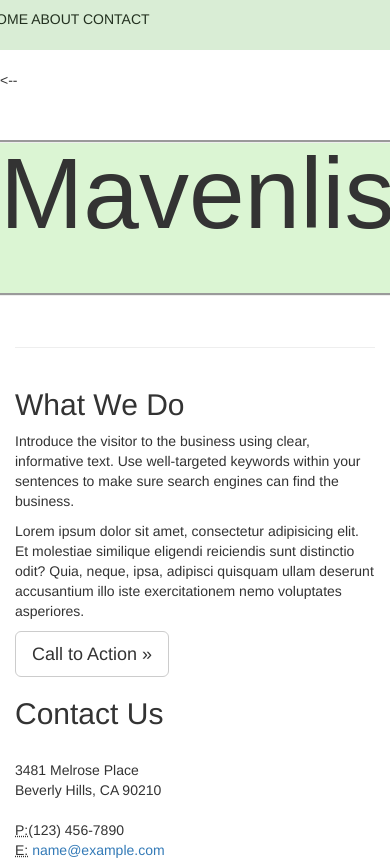
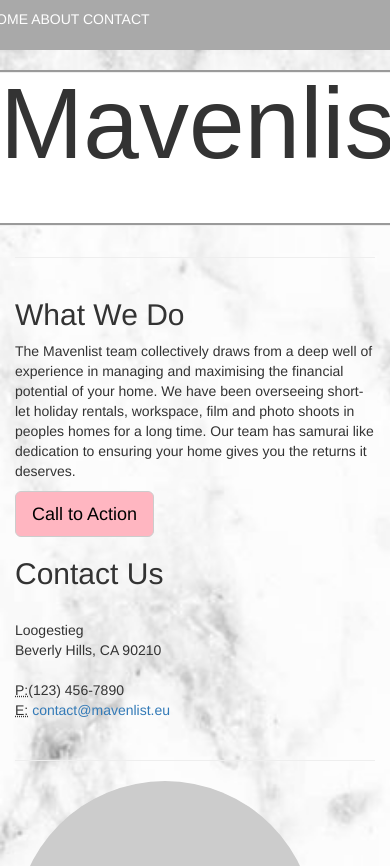
Before and after one commit to jg-maven/jg-maven.github.io, a plain HTML site: page index.html in a window 390 px wide. Shown: the top 866 px of the page. Drawn offline with nearby package versions, Linux system fonts and the light colour scheme.

Commit message:
Updatedfiles

```diff
--- a/about.html
+++ b/about.html
@@ -1,7 +1,7 @@
 <html><head>
 		<title>My New Website</title>
 		<meta name="viewport" content="width=device-width, initial-scale=1">
-
+		<link rel="stylesheet" href="https://cdnjs.cloudflare.com/ajax/libs/animate.css/3.5.2/animate.min.css">
 		<link href="https://v4-alpha.getbootstrap.com/dist/css/bootstrap.min.css" rel="stylesheet">
 		<link rel="stylesheet" href="https://maxcdn.bootstrapcdn.com/font-awesome/4.4.0/css/font-awesome.min.css">
 		<link rel="stylesheet" type="text/css" href="css/style.css">
@@ -11,12 +11,12 @@
 	<nav class="navbar navbar-toggleable-md">
 		<div class="navbar-nav mynav">
 			<a class="nav-item nav-link" href="index.html">HOME</a>
-			<a class="nav-item nav-link" href="#">ABOUT</a>
-			<a class="nav-item nav-link" href="#">CONTACT</a>
+			<a class="nav-item nav-link" href="about.html">ABOUT</a>
+			<a class="nav-item nav-link" href="contact.html">CONTACT</a>
 		</div>
 
 	</nav>
-		<p class="h1">Mavenlist</p>
+		<p class="h1" ><span class="animated fadeInLeftBig slow">Mavenlist</span></p>
 			<div class="container">
 				<div class="row">
 					<div class="col-md-4">
--- a/css/style.css
+++ b/css/style.css
@@ -12,10 +12,10 @@ a:hover{text-decoration: none;}
 font-style: normal;
 font-weight: 400;
 font-size: 100px;
-	text-decoration-color: darkgreen;
-	background-color: DBF5D3;
+	text-decoration-color: darkgray;
+	background-color: white;
 	text-align: center;
-	position: relative;
+
 bottom: 20px;
 	border-bottom-style: groove;
 	border-top-style: groove;
@@ -29,12 +29,12 @@ margin-top: 40;
 margin-bottom: 40;
 font-size: 50px;}
 .navbar{background-color:
-	 #D9EDD5;
+	 darkgray;
 }
 
 .nav-item {
-    color: #22301F;
-padding-bottom: 30px;
+    color: white;
+padding-bottom: 10px;
 text-align: center;}
 .mynav {width: 100%;
 justify-content: center;}
@@ -44,5 +44,21 @@ margin-bottom: 10px;}
 .crossl {font-family: Open sans, sans-serif;}
 .nav
 .hintergrund {background-color: antiquewhite;}
-.dirk {background: url('../img/dirk.gif');
+.dirk {background: url('../img/marble.jpg');
 background-size: cover;}
+.nav-item:hover {color: lightpink;}
+.nav-item:active {color: hotpink;}
+.nav-item:focus {color: lightpink;}
+.slow {animation-duration: 4s}
+.contact {padding-bottom: 10px;}
+.contact-card {width: 50%;
+	margin-left: auto;
+	margin-right: auto;
+	margin-top: 5%}
+	.pulse {animation-duration: 4s;
+		background-color: lightpink;
+		color: black;}
+.btn:focus,
+.btn:hover {
+	color: hotpink;
+}
--- a/index.html
+++ b/index.html
@@ -2,7 +2,7 @@
 <head>
 	<title class="fa">Mavenlist</title>
 	<meta name="viewport" content="width=device-width, initial-scale=1">
-
+		<link rel="stylesheet" href="https://cdnjs.cloudflare.com/ajax/libs/animate.css/3.5.2/animate.min.css">
 		<link href="https://v4-alpha.getbootstrap.com/dist/css/bootstrap.min.css" rel="stylesheet">
 		<link rel="stylesheet" href="https://maxcdn.bootstrapcdn.com/font-awesome/4.4.0/css/font-awesome.min.css">
 		<link rel="stylesheet" type="text/css" href="css/style.css">
@@ -11,28 +11,20 @@
 <body class="dirk">
 	<nav class="navbar navbar-toggleable-md">
 		<div class="navbar-nav mynav">
-			<a class="nav-item nav-link" href="#">HOME</a>
+			<a class="nav-item nav-link" href="index.html">HOME</a>
 			<a class="nav-item nav-link" href="about.html">ABOUT</a>
-			<a class="nav-item nav-link" href="#">CONTACT</a>
+			<a class="nav-item nav-link" href="contact.html">CONTACT</a>
 		</div>
 	</nav>
 	 <!-- Navigation -->
 
 
-<--<!--
+<!--
     <nav class="navbar navbar-inverse navbar-fixed-top" role="navigation">
         <div class="container">
-            <!-- Brand and toggle get grouped for better mobile display -->
-            <div class="navbar-header">
-                <button type="button" class="navbar-toggle" data-toggle="collapse" data-target="#bs-example-navbar-collapse-1">
-                    <span class="sr-only">Toggle navigation</span>
-                    <span class="icon-bar"></span>
-                    <span class="icon-bar"></span>
-                    <span class="icon-bar"></span>
-                </button>
+            <! Brand and toggle get grouped for better mobile display -->
 
-            </div>
-            <p class="h1">Mavenlist</p>
+			<p class="h1" ><span class="animated fadeInLeftBig slow">Mavenlist</span></p>
             <!-- Collect the nav links, forms, and other content for toggling -->
             <div class="collapse navbar-collapse" id="bs-example-navbar-collapse-1">
                 <ul class="nav navbar-nav">
@@ -71,24 +63,24 @@
         <div class="row">
             <div class="col-sm-8 hintergrund">
                 <h2>What We Do</h2>
-                <p class="hintergrund">Introduce the visitor to the business using clear, informative text. Use well-targeted keywords within your sentences to make sure search engines can find the business.</p>
-                <p>Lorem ipsum dolor sit amet, consectetur adipisicing elit. Et molestiae similique eligendi reiciendis sunt distinctio odit? Quia, neque, ipsa, adipisci quisquam ullam deserunt accusantium illo iste exercitationem nemo voluptates asperiores.</p>
+                <p class="hintergrund">The Mavenlist team collectively draws from a deep well of experience in managing and maximising the financial potential of your home. We have been overseeing short-let holiday rentals, workspace, film and photo shoots in peoples homes for a long time. Our team has samurai like dedication to ensuring your home gives you the returns it deserves.</p>
+
                 <p>
-                    <a class="btn btn-default btn-lg" href="#">Call to Action &raquo;</a>
+                    <a class="btn btn-default btn-lg animated fadeIn pulse" href="contact.html">Call to Action</a>
                 </p>
             </div>
             <div class="col-sm-4 hintergrund">
                 <h2>Contact Us</h2>
                 <address>
 
-                    <br>3481 Melrose Place
+                    <br>Loogestieg
                     <br>Beverly Hills, CA 90210
                     <br>
                 </address>
                 <address>
                     <abbr title="Phone">P:</abbr>(123) 456-7890
                     <br>
-                    <abbr title="Email">E:</abbr> <a href="mailto:#">name@example.com</a>
+                    <abbr title="Email">E:</abbr> <a href="mailto:jg@mavenlist.eu">contact@mavenlist.eu</a>
                 </address>
             </div>
         </div>
```
Also changed, not shown: contact.html (added, +39 -0 lines).
